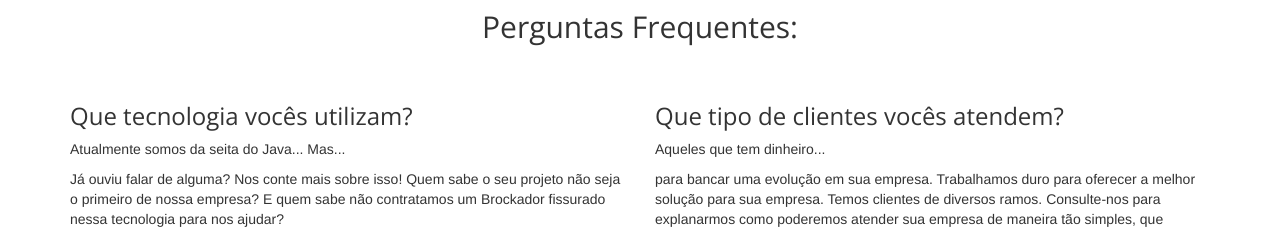
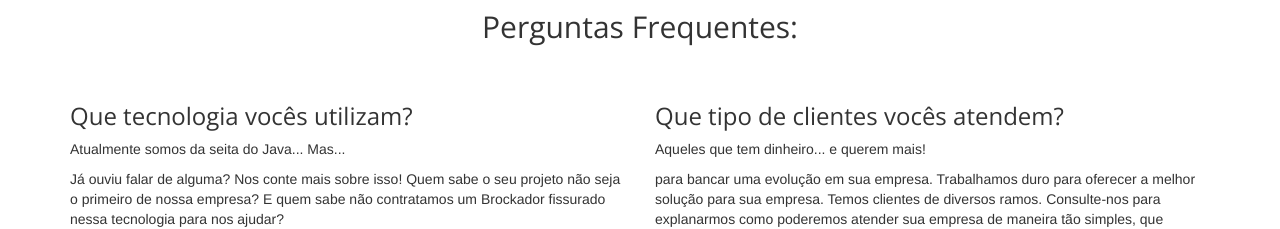
Before and after one commit to TechBrock/techbrock.github.io, a plain HTML site: page index.html in a window 1280 px wide. Shown: the part 1200-1429 px from the top of the page. Drawn offline with nearby package versions, Linux system fonts and the light colour scheme.

Commit message:
Update index.html

```diff
--- a/index.html
+++ b/index.html
@@ -123,7 +123,7 @@
 			</div>
 			<div class="col-sm-6">
 				<h3>Que tipo de clientes vocês atendem?</h3>
-				<p>Aqueles que tem dinheiro...</p>
+				<p>Aqueles que tem dinheiro... e querem mais!</p>
 				<p>para bancar uma evolução em sua empresa. Trabalhamos duro para oferecer a melhor solução para sua empresa. Temos clientes de diversos ramos. Consulte-nos para explanarmos como poderemos atender sua empresa de maneira tão simples, que mudará toda sua visão de sistema.</p>
 			</div>
 		</div> <!-- /row -->
```
